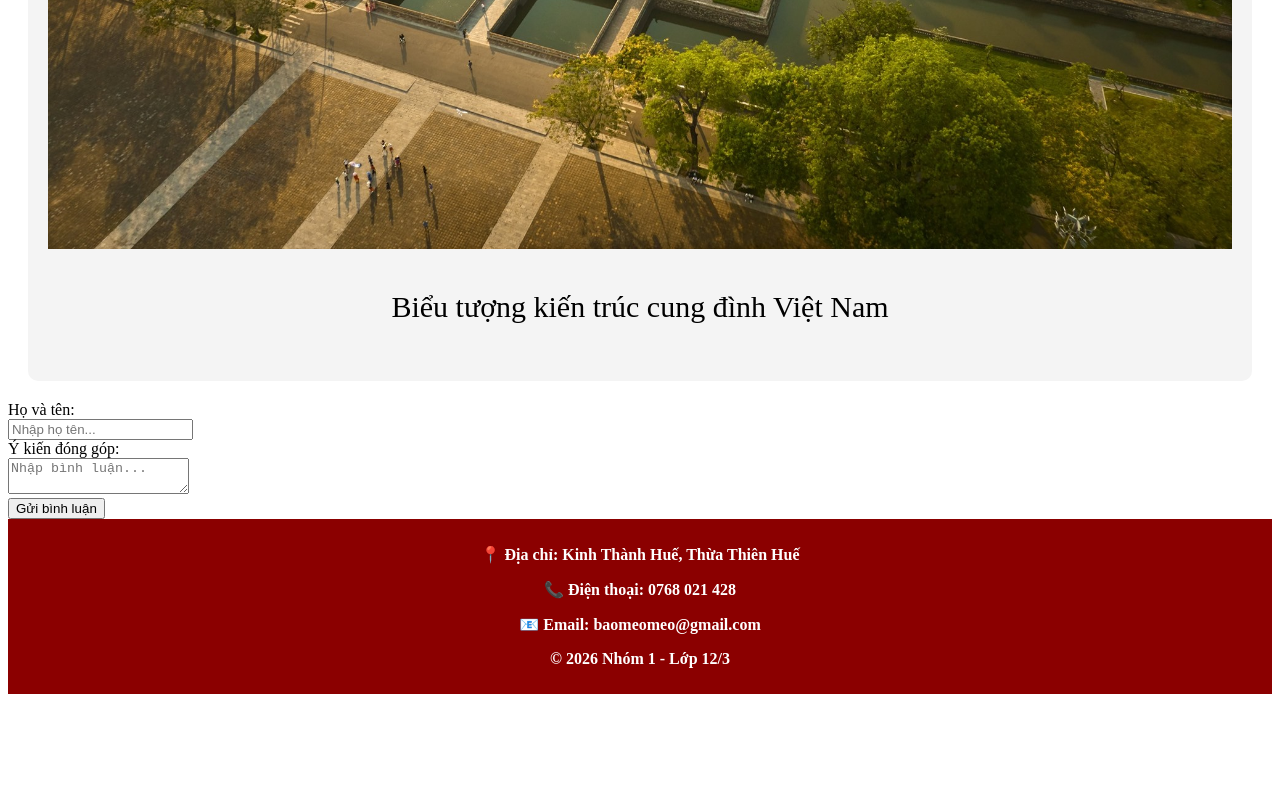
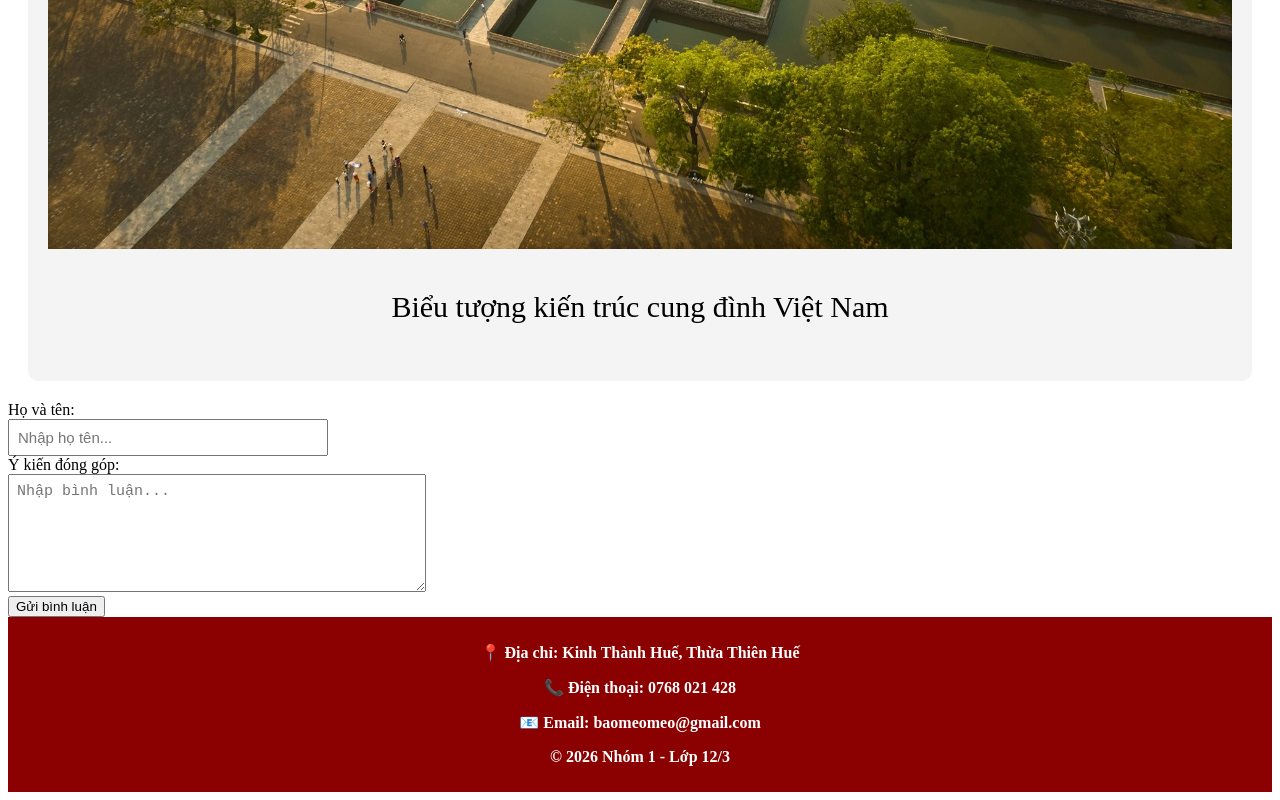
Before and after one commit to phamthianhdao41-ui/baochipchip, a plain HTML site: page index.html in a window 1280 px wide. Shown: the part 3796-4596 px from the top of the page. Before the commit the page ends 4498 px from the top, so only its background shows below. Drawn offline with Linux system fonts and the light colour scheme.

Commit message:
Update style.css

```diff
--- a/style.css
+++ b/style.css
@@ -111,10 +111,22 @@
     width: 100%;
     height: auto;
 }
+#lienhe input {
+    width: 300px;     /* tăng chiều ngang */
+    padding: 8px;
+    font-size: 15px;
+}
+#lienhe textarea {
+    width: 400px;     /* rộng hơn input */
+    height: 100px;    /* cao hơn */
+    padding: 8px;
+    font-size: 15px;
+}
 footer {
     background-color: #8b0000;
     color: white;
     text-align: center;
     padding: 10px;
     font-weight: bold;
+
 }
```
